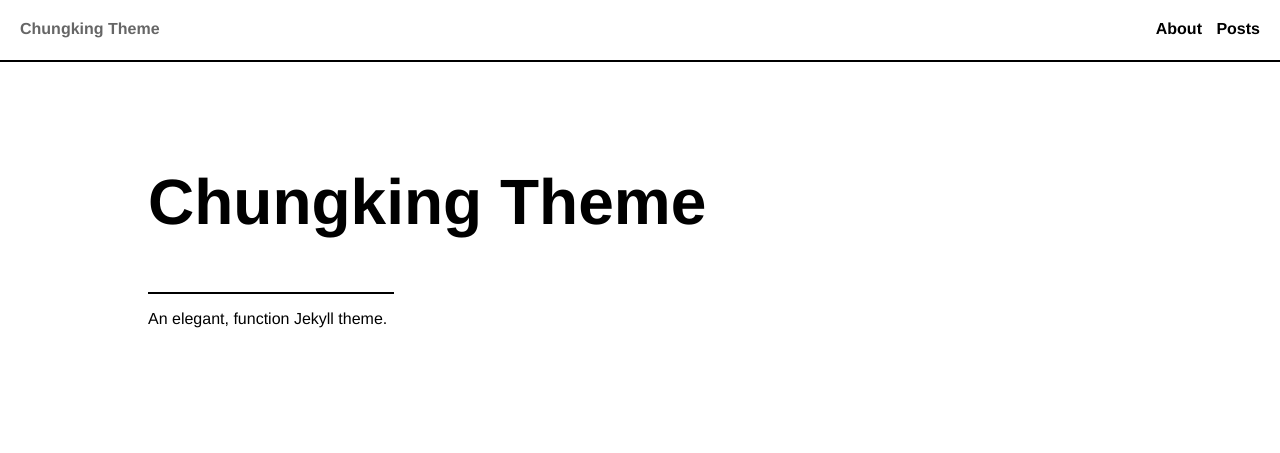
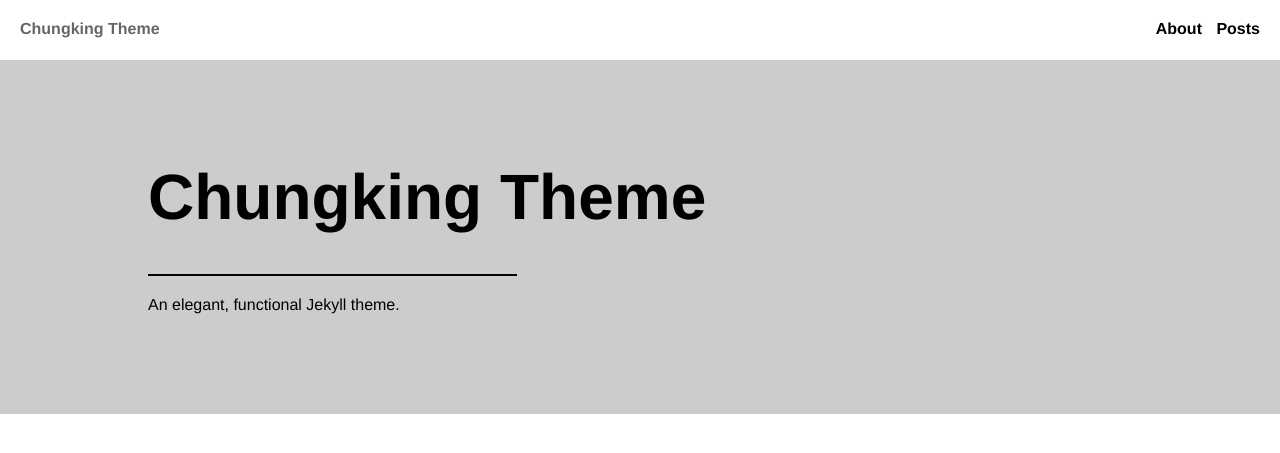
Before and after one commit to mmdlow/chungking, a Jekyll site: the page built from index.html, in a window 1280 px wide. Shown: the top 453 px of the page. Built offline with Jekyll 4.4.1, drawn with Linux system fonts in a browser that asks for light colours.

Commit message:
Adjust banner styles

```diff
--- a/_layouts/home.html
+++ b/_layouts/home.html
@@ -3,7 +3,7 @@
 {% include head.html %}
 
 <body>
-  <header class="width-sm-stretch px-3 py-2 header-nav border-bottom">
+  <header class="width-sm-stretch px-3 py-2 header-nav header-background">
     <div class="my-2">
       <span class="header-brand">{{ site.title }}</span>
     </div>
@@ -12,16 +12,17 @@
       <a class="header-link mr-2 ml-lg-2 mr-lg-0" href="#">Posts</a>
     </div>
   </header>
-  <div class="content mx-auto p-3">
-    <div class="py-4">
-      <h1 class="banner-text">{{ site.title }}</h1>
-      <div class="py-2">
-        <div class="col-2 border-top">
-          <p>An elegant, function Jekyll theme.</p>
+  <div class="banner-background">
+    <div class="content mx-auto p-3">
+      <div class="py-4">
+        <h1 class="banner-text col-6 py-4">{{ site.title }}</h1>
+        <div class="pt-3 pb-4 col-3 border-top">
+          <p>An elegant, functional Jekyll theme.</p>
         </div>
       </div>
     </div>
   </div>
+
 </body>
 
 </html>
--- a/_sass/_utilities.scss
+++ b/_sass/_utilities.scss
@@ -1,10 +1,10 @@
 @import "variables";
 
-/* Menu Links */
+/* Header */
 .header {
   &-brand {
     font-weight: bold !important;
-    color: $color-gray;
+    color: $color-dark-gray;
   }
 
   &-link {
@@ -27,12 +27,20 @@
       width: 100%;
     }
   }
+
+  &-background {
+    background-color: $header-color;
+  }
 }
 
 /* Banner */
 .banner {
   &-text {
     font-size: $font-size * 4 !important;
+  }
+
+  &-background {
+    background-color: $banner-color;
   }
 }
 
--- a/_sass/_variables.scss
+++ b/_sass/_variables.scss
@@ -6,7 +6,13 @@ $font-size: 16px;
 
 /* Colors */
 $color-black: black;
-$color-gray: #666666;
+$color-dark-gray: #666666;
+$color-light-gray: #cccccc;
+$color-white: white;
+
+$header-color: $color-white;
+
+$banner-color: $color-light-gray;
 
 $border-color: $color-black;
 $border-weight: 2px;
--- a/_sass/main.scss
+++ b/_sass/main.scss
@@ -5,11 +5,14 @@
   box-sizing: border-box !important;
 }
 
+body, h1, h2, h3, h4, h5, h6, p {
+  padding: 0;
+  margin: 0;
+}
+
 body {
   font-family: $font-family-sans-serif;
   font-size: $font-size;
-  padding: 0;
-  margin: 0;
 }
 
 header.header-nav {
```
